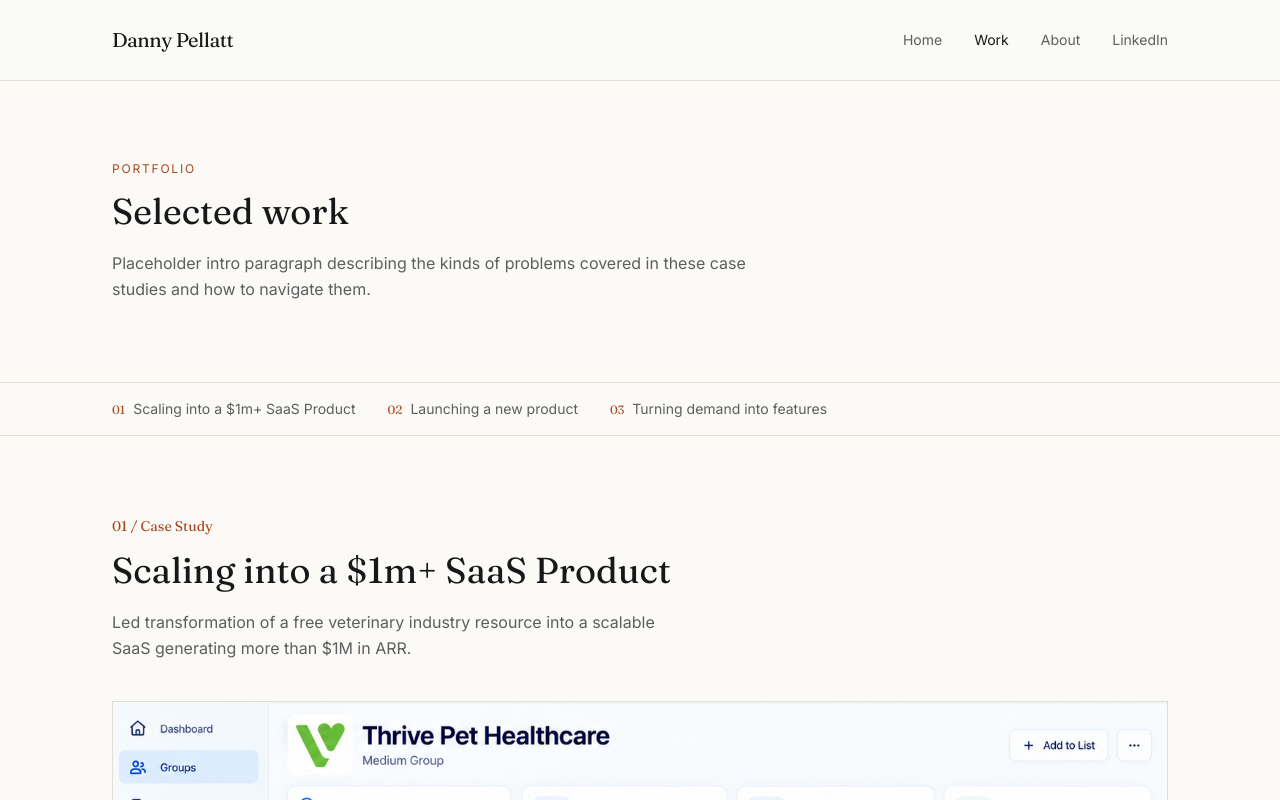
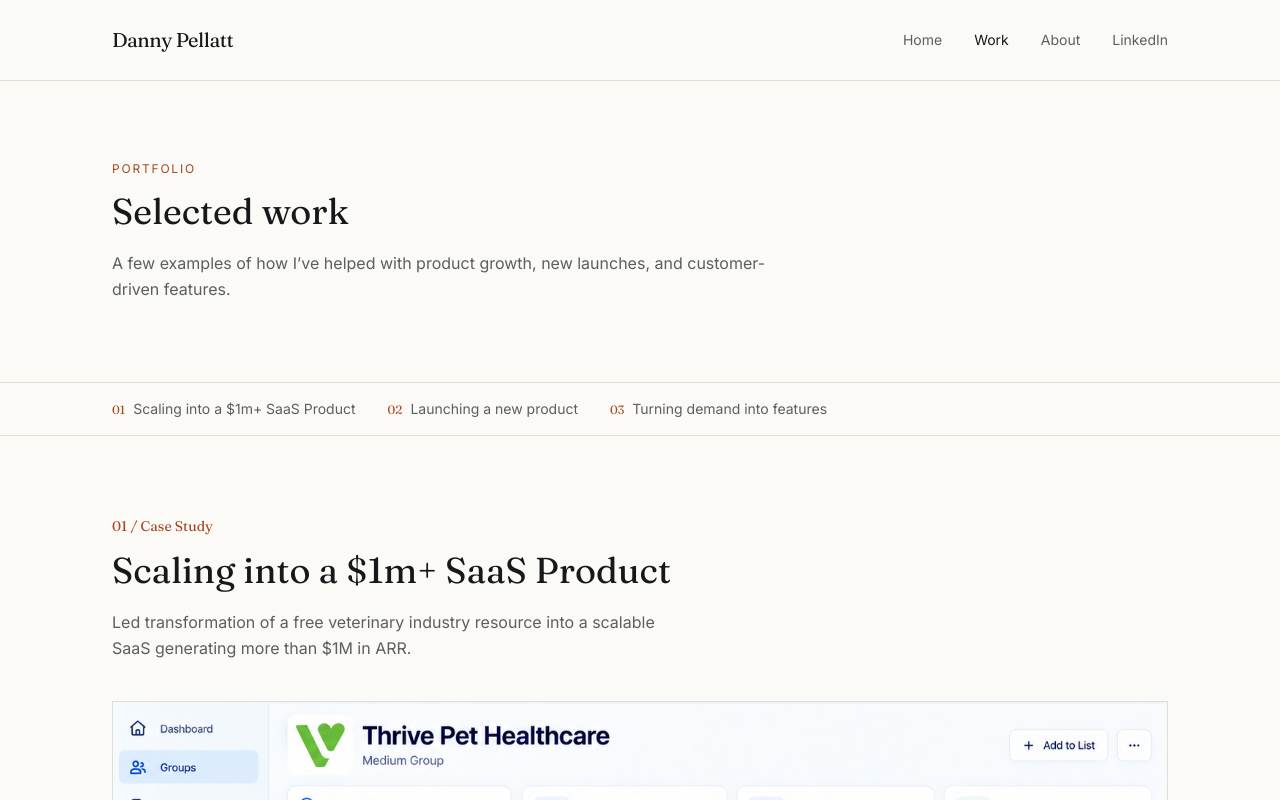
Before and after one commit to dannypellatt/product_website, a Next.js app: page /work in a window 1280 px wide. Shown: the top 800 px of the page. Built offline with nearby package versions, Linux system fonts and the light colour scheme.

Commit message:
Update page.tsx
Updating generic subtitle

```diff
--- a/src/app/work/page.tsx
+++ b/src/app/work/page.tsx
@@ -6,7 +6,7 @@ import CaseStudyDetail from "@/components/work/CaseStudyDetail";
 import { caseStudies } from "@/lib/caseStudies";
 
 export const metadata: Metadata = {
-  title: "Work — Your Name",
+  title: "Work — Danny Pellatt",
   description: "Selected product case studies.",
 };
 
@@ -18,7 +18,7 @@ export default function WorkPage() {
           <SectionHeading
             eyebrow="Portfolio"
             title="Selected work"
-            description="Placeholder intro paragraph describing the kinds of problems covered in these case studies and how to navigate them."
+            description="A few examples of how I’ve helped with product growth, new launches, and customer-driven features."
           />
         </Container>
       </section>
```
